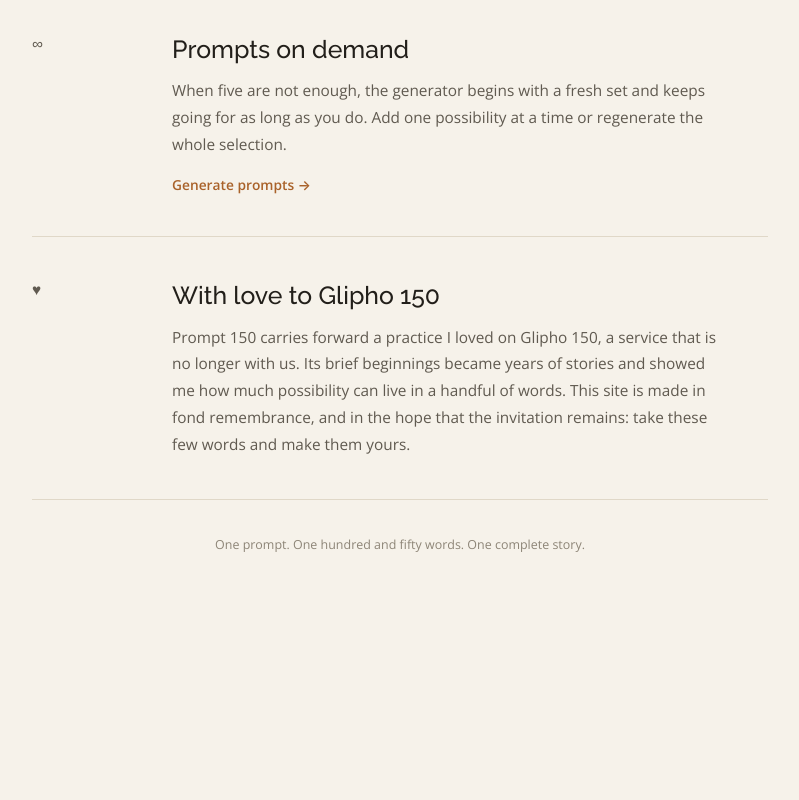
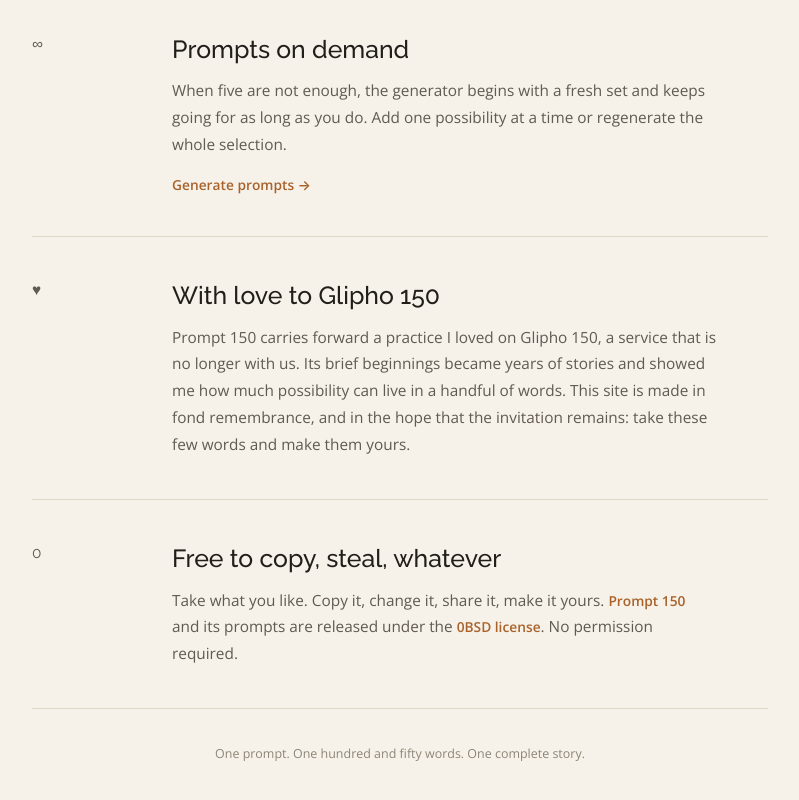
Before and after one commit to gesslar/prompt150, a website with bundled scripts: page src/about.html in a window 1280 px wide. Shown: the part 1122-1922 px from the top of the page, without its empty margins (240-1039 px from the left). Before the commit the page ends 1717 px from the top, so only its background shows below. Built offline with nearby package versions, Linux system fonts and the light colour scheme; a web font is replaced by a local one.

Commit message:
license and ARIA

```diff
--- a/src/about.html
+++ b/src/about.html
@@ -27,8 +27,8 @@
           <a class="nav-link" href="generate.html">Generate prompts</a>
         </nav>
         <theme-toggle></theme-toggle>
-        <a class="button button--icon github-link" href="https://github.com/gesslar/prompt150"
-          aria-label="View Prompt 150 on GitHub">
+        <a class="button button--icon github-link" href="https://github.com/gesslar/prompt150" target="_blank"
+          rel="noopener noreferrer" aria-label="View Prompt 150 on GitHub (opens in a new tab)">
           <span class="codicon codicon-github-alt" aria-hidden="true"></span>
         </a>
       </div>
@@ -113,6 +113,23 @@
             </p>
           </div>
         </section>
+
+        <section class="about-section">
+          <p class="about-section__number" aria-hidden="true">0</p>
+          <div>
+            <h3>Free to copy, steal, whatever</h3>
+            <p>
+              Take what you like. Copy it, change it, share it, make it yours.
+              <a class="text-link text-link--inline" target="_blank" rel="noopener noreferrer"
+                href="https://github.com/gesslar/prompt150/">Prompt 150<span class="visually-hidden"> (opens in a new tab)</span></a>
+              and its prompts are released under the
+              <a class="text-link text-link--inline" target="_blank" rel="noopener noreferrer"
+                href="https://github.com/gesslar/prompt150/blob/main/LICENSE.txt">0BSD license<span
+                  class="visually-hidden"> (opens in a new tab)</span></a>.
+              No permission required.
+            </p>
+          </div>
+        </section>
       </div>
     </main>
 
--- a/src/style/index.css
+++ b/src/style/index.css
@@ -413,6 +413,11 @@ kbd {
   text-decoration: none;
 }
 
+.text-link--inline {
+  display: inline;
+  margin-top: 0;
+}
+
 .text-link:hover {
   text-decoration: underline;
   text-underline-offset: 0.25em;
```
Also changed, not shown: src/generate.html (+2 -2 lines), src/index.html (+2 -2 lines).
